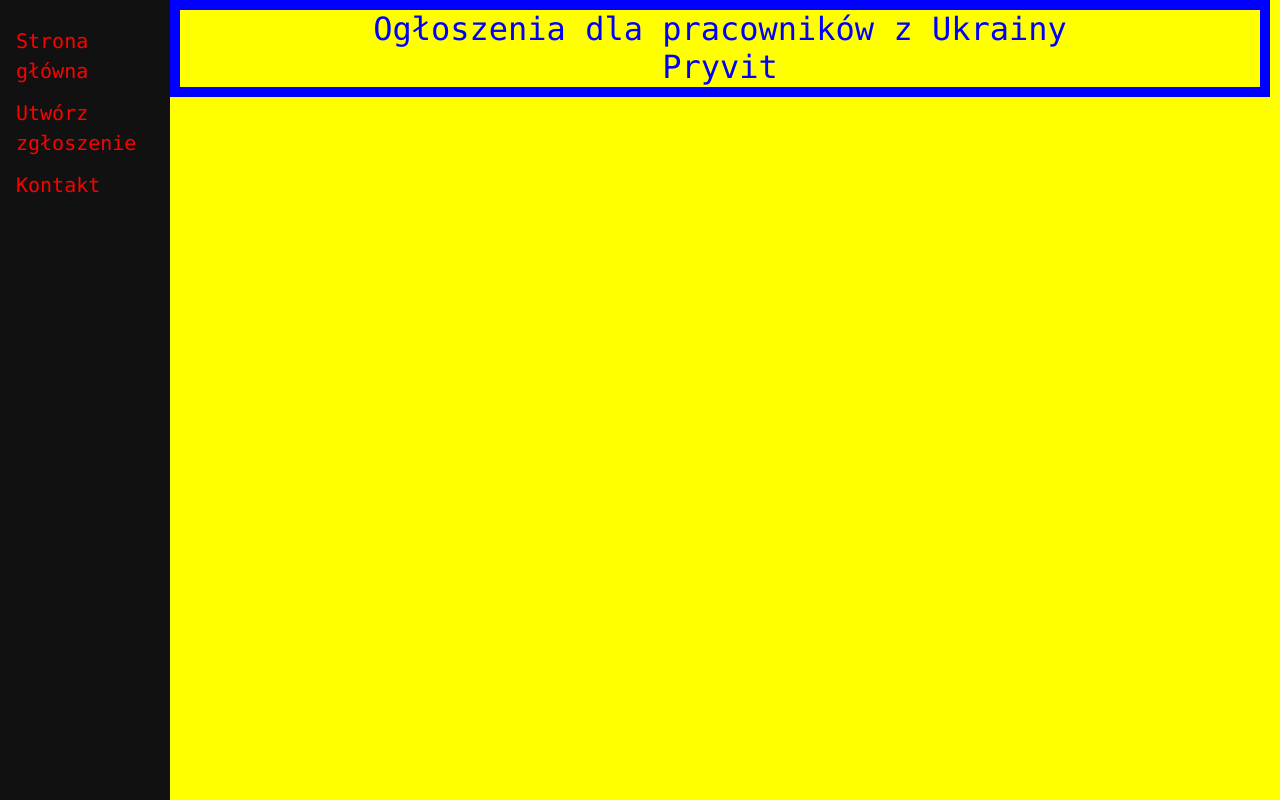
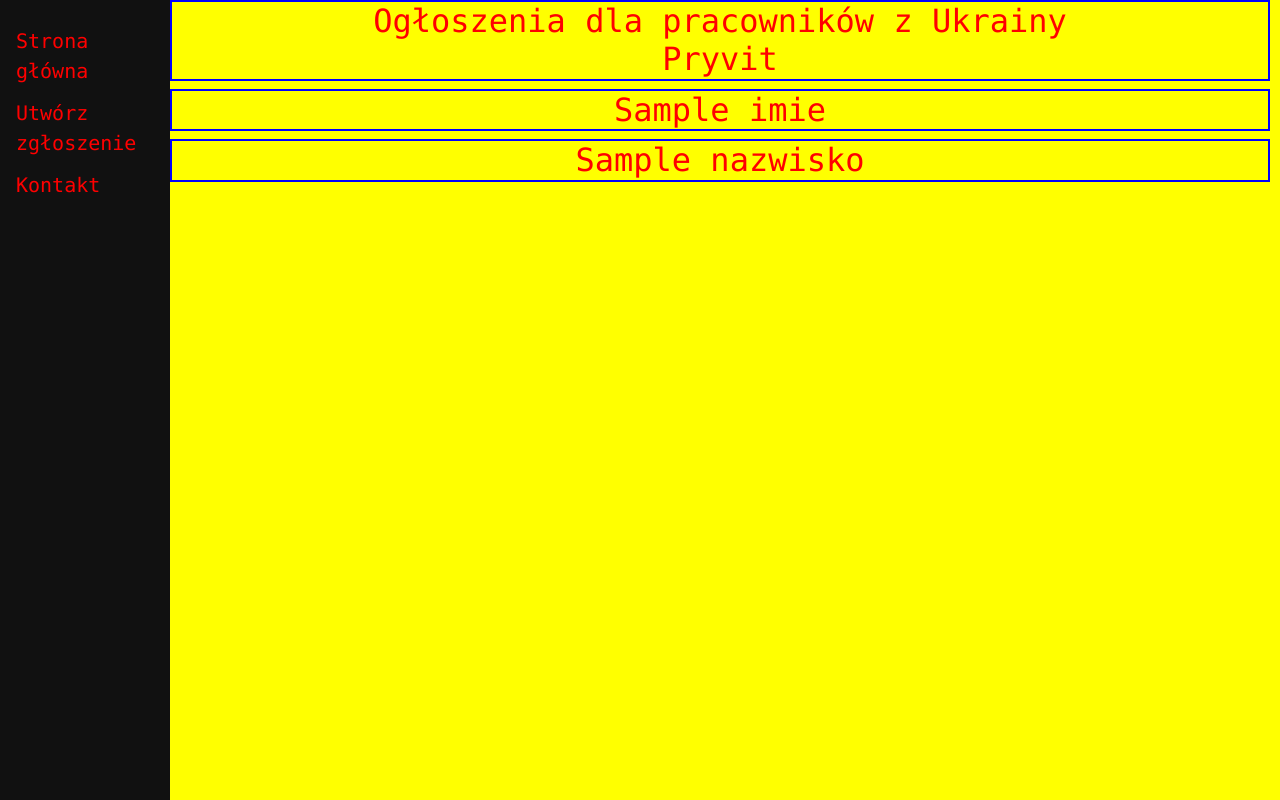
Before and after one commit to ShowMeYourSkill/UKpraca, a Django app: template UKpracaApp/templates/UKpracaApp/home.html in a window 1280 px wide. Run offline with Django 4.2, Linux system fonts and the light colour scheme; the template is opened without the code that fills it: most values are stand-ins (such as "Sample title", 1, 10 or a date in 2020).

Commit message:
Read funcionality added to CRUD project - 2/4

```diff
--- a/UKpraca/urls.py
+++ b/UKpraca/urls.py
@@ -16,6 +16,7 @@ Including another URLconf
 from django.contrib import admin
 from django.urls import path, include
 from UKpracaApp import views
+from UKpracaApp.views import display
 
 urlpatterns = [
     path('admin/', admin.site.urls),
@@ -23,7 +24,7 @@ urlpatterns = [
     path('', views.homepage, name="homepage"),
     path('base/', views.base_view),
     path('list/', views.get_user_name, name='insert_praca_user'),
-    path('home/', views.homepage),
+    path('home/', display),
     path('contact/', views.contact_view),
     path('create-user/', views.createUser, name="create-user"),
 
--- a/UKpracaApp/static/styles.css
+++ b/UKpracaApp/static/styles.css
@@ -16,9 +16,9 @@ text-align: center;
 }
 
 h2 {
-border: 10px solid blue;
+border: 2px solid blue;
 font-family: "Lucida Console", "Courier New", monospace;
-color: blue;
+color: red;
 text-align: center;
 
 
--- a/UKpracaApp/templates/UKpracaApp/home.html
+++ b/UKpracaApp/templates/UKpracaApp/home.html
@@ -22,6 +22,15 @@
 
     </h2>
 
+
+
+<h2>    {{ imie }} </h2>
+<h2> {{nazwisko}} </h2>
+
+
+
+
+
 </div>
 </body>
 </html>
```
Also changed, not shown: UKpracaApp/views.py (+9 -0 lines).
